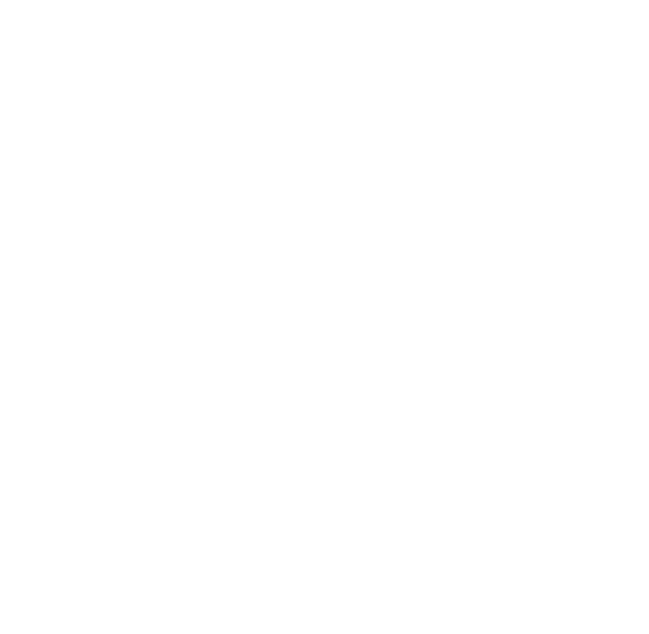
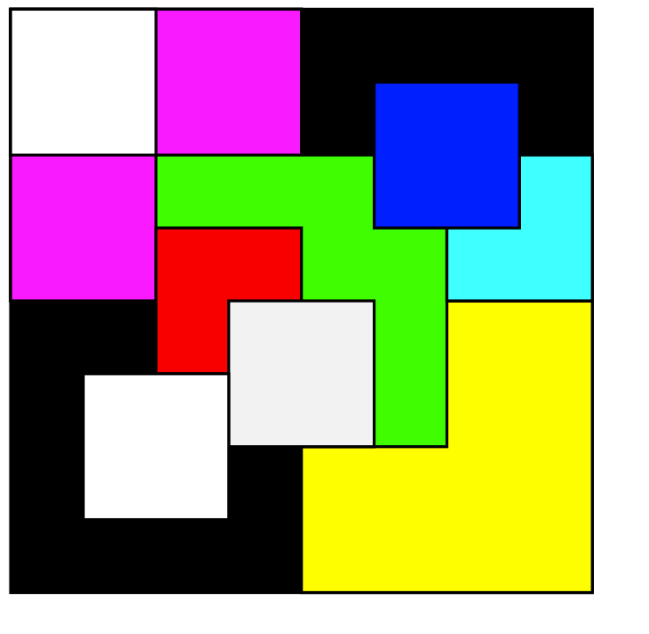
Before and after one commit to lj05117/portfolio, a React (Create React App) app: page / in a window 1280 px wide. Shown: the top 634 px of the page, without its empty margins (0-649 px from the left). Built offline with nearby package versions, Linux system fonts and the light colour scheme.

Commit message:
이미지 페이지 라우팅 성공

```diff
--- a/src/App.tsx
+++ b/src/App.tsx
@@ -1,8 +1,16 @@
 import React from "react";
+import { BrowserRouter, Routes, Route } from "react-router-dom";
 import logo from "./logo.svg";
+import { RMImagePage } from "./pages/index";
 
 function App() {
-  return <></>;
+  return (
+    <BrowserRouter>
+      <Routes>
+        <Route path="/" element={<RMImagePage></RMImagePage>}></Route>
+      </Routes>
+    </BrowserRouter>
+  );
 }
 
 export default App;
--- /dev/null
+++ b/src/pages/RMImagePage/index.tsx
@@ -0,0 +1,7 @@
+import RMImage from "../../components/RMImage";
+
+const RMImagePage = () => {
+  return <RMImage></RMImage>;
+};
+
+export default RMImagePage;
--- /dev/null
+++ b/src/pages/index.tsx
@@ -0,0 +1,3 @@
+import RMImagePage from "./RMImagePage";
+
+export { RMImagePage };
```
